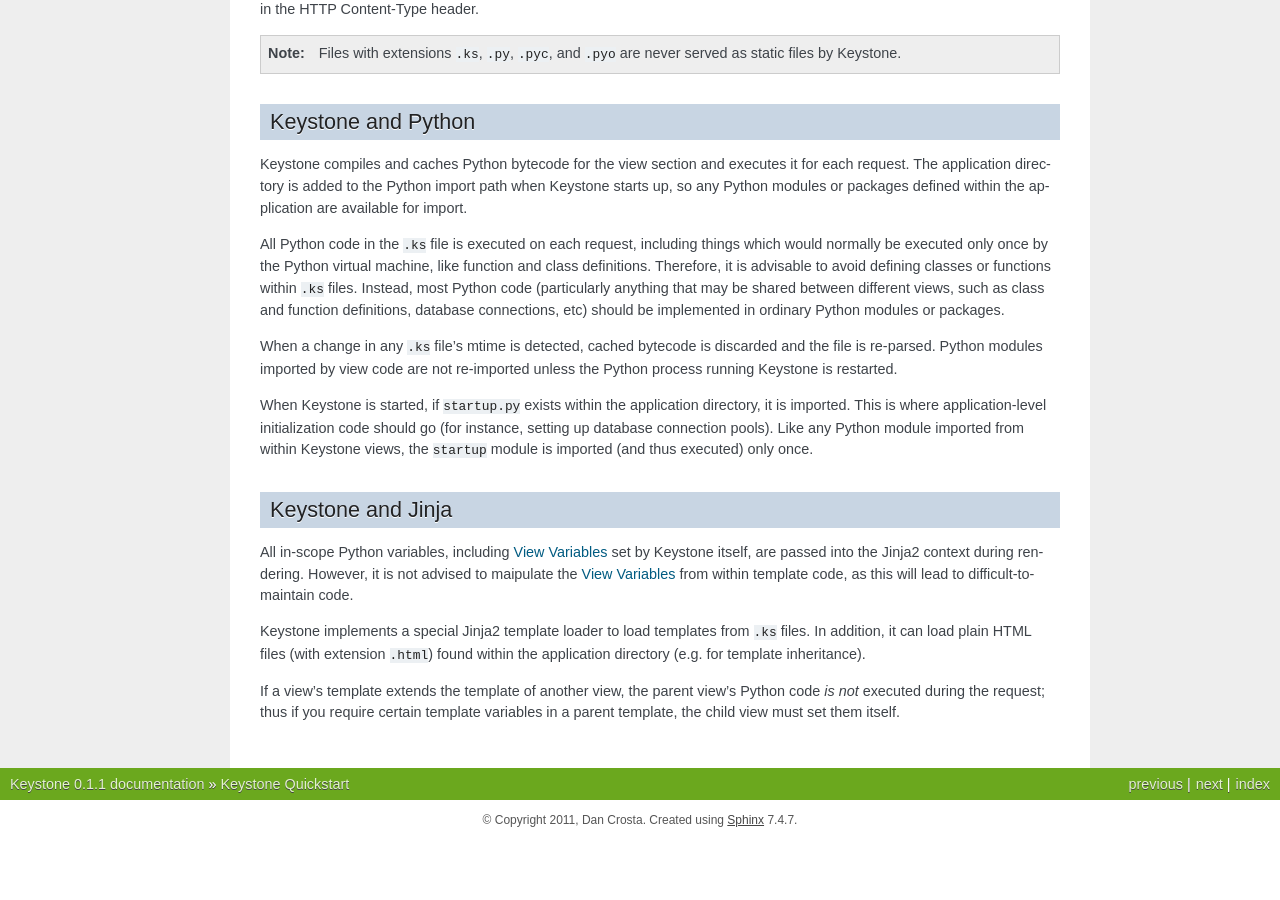
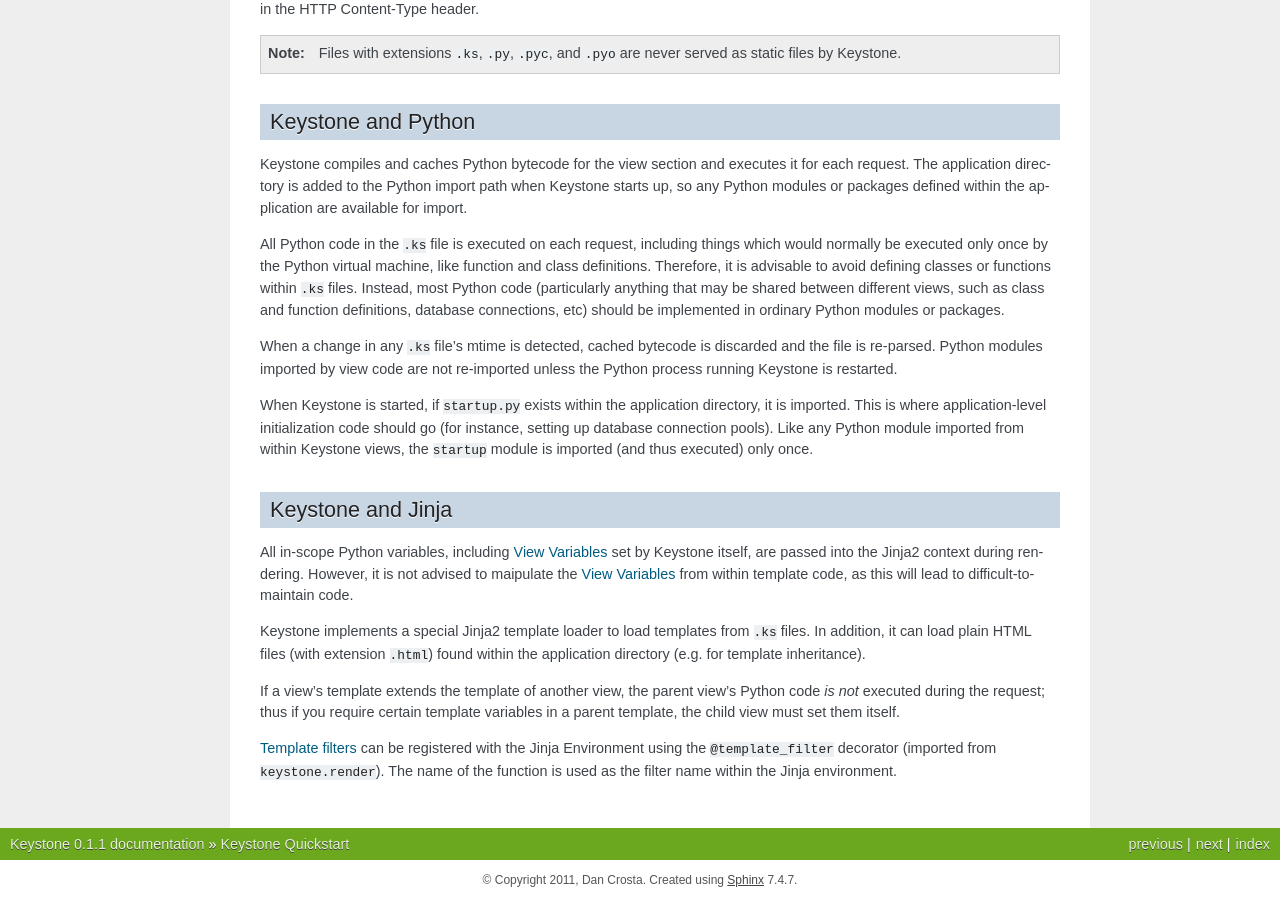
Before and after one commit to dcrosta/keystone, a Sphinx documentation site: the page built from docs/quickstart.rst, in a window 1280 px wide and 900 px high, scrolled down 1374 px. Built offline with Sphinx 7.4.7, drawn with Linux system fonts in a browser that asks for light colours; before the commit the page ends 2214 px from its top, so only the background shows below that.

Commit message:
doc template filters

```diff
--- a/docs/quickstart.rst
+++ b/docs/quickstart.rst
@@ -133,3 +133,8 @@ If a view's template extends the template of another view, the parent view's
 Python code `is not` executed during the request; thus if you require
 certain template variables in a parent template, the child view must set
 them itself.
+
+`Template filters <http://jinja.pocoo.org/docs/api/#custom-filters>`_ can be
+registered with the Jinja Environment using the ``@template_filter``
+decorator (imported from ``keystone.render``). The name of the function is
+used as the filter name within the Jinja environment.
```
